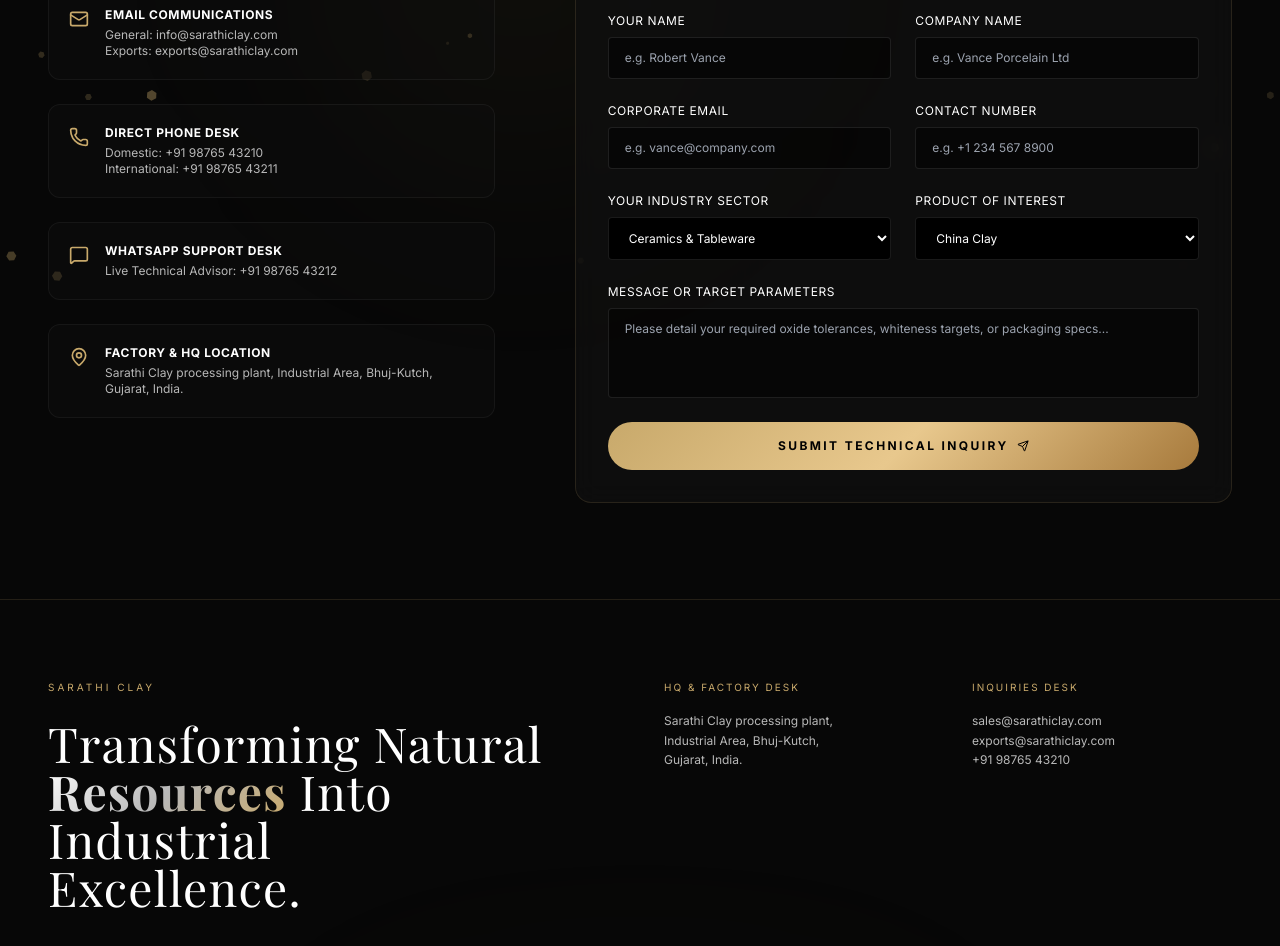
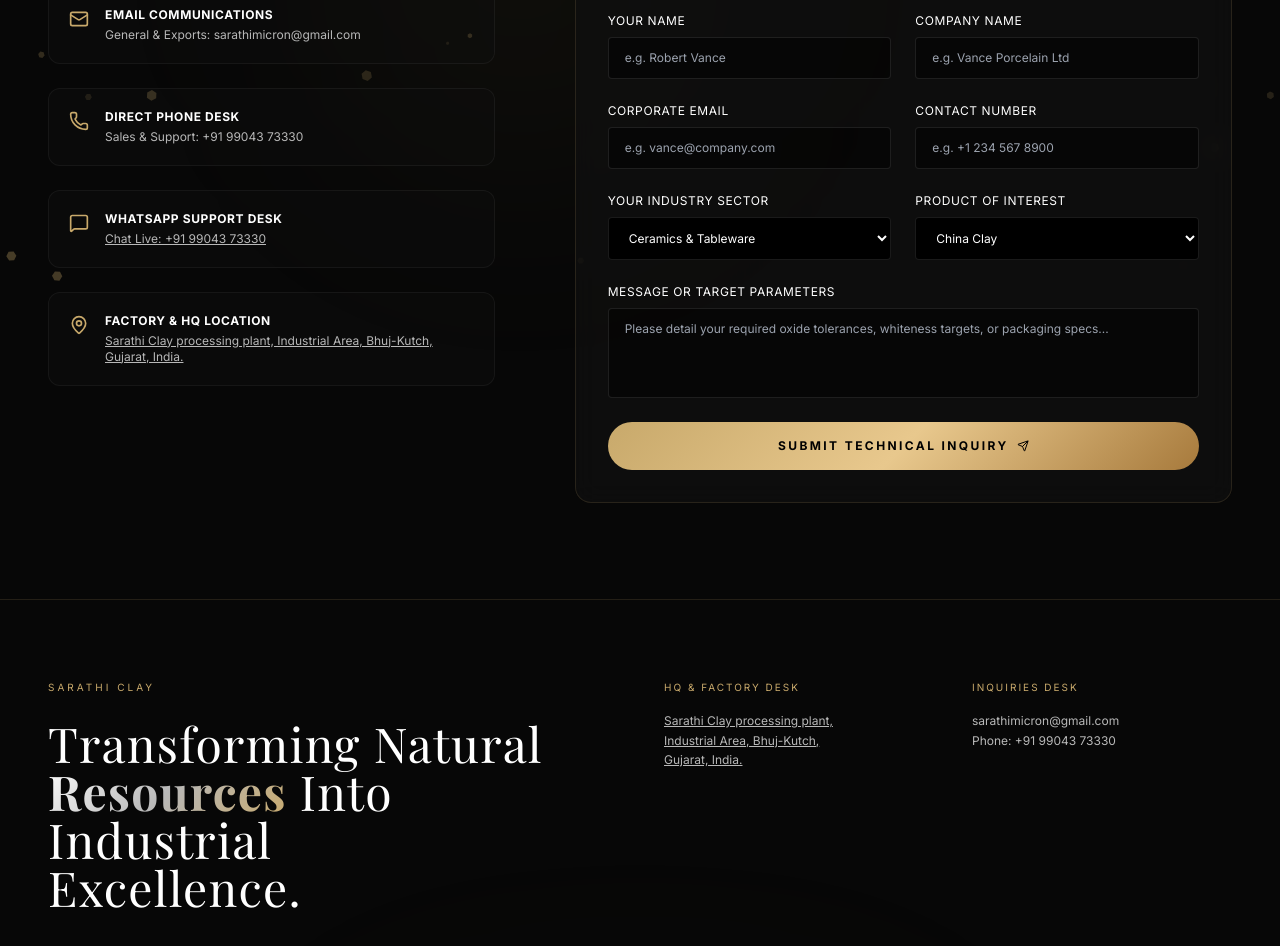
Before and after one commit to PranshBarasara/sarathiclay, a Next.js app: page /contact in a window 1280 px wide. Shown: the part 500-1446 px from the top of the page. Built offline with nearby package versions, Linux system fonts and the light colour scheme; a web font is replaced by a local one.

Commit message:
Update address link, email address, and phone number in contact page and footer

```diff
--- a/app/contact/page.tsx
+++ b/app/contact/page.tsx
@@ -93,8 +93,7 @@
                 <Mail className="text-gold h-5 w-5 shrink-0 mt-0.5" />
                 <div>
                   <h4 className="font-bold text-white uppercase tracking-wider">Email Communications</h4>
-                  <p className="text-mutedText mt-1">General: info@sarathiclay.com</p>
-                  <p className="text-mutedText">Exports: exports@sarathiclay.com</p>
+                  <p className="text-mutedText mt-1">General & Exports: sarathimicron@gmail.com</p>
                 </div>
               </div>
 
@@ -102,16 +101,22 @@
                 <Phone className="text-gold h-5 w-5 shrink-0 mt-0.5" />
                 <div>
                   <h4 className="font-bold text-white uppercase tracking-wider">Direct Phone Desk</h4>
-                  <p className="text-mutedText mt-1">Domestic: +91 98765 43210</p>
-                  <p className="text-mutedText">International: +91 98765 43211</p>
+                  <p className="text-mutedText mt-1">Sales & Support: +91 99043 73330</p>
                 </div>
               </div>
 
               <div className="flex items-start gap-4 p-5 bg-[#111111]/40 border border-white/5 rounded-xl">
                 <MessageSquare className="text-gold h-5 w-5 shrink-0 mt-0.5" />
                 <div>
-                  <h4 className="font-bold text-white uppercase tracking-wider">WhatsApp support desk</h4>
-                  <p className="text-mutedText mt-1">Live Technical Advisor: +91 98765 43212</p>
+                  <h4 className="font-bold text-white uppercase tracking-wider">WhatsApp Support Desk</h4>
+                  <a
+                    href="https://wa.me/919904373330"
+                    target="_blank"
+                    rel="noopener noreferrer"
+                    className="text-mutedText mt-1 hover:text-gold transition-colors inline-block underline"
+                  >
+                    Chat Live: +91 99043 73330
+                  </a>
                 </div>
               </div>
 
@@ -119,9 +124,14 @@
                 <MapPin className="text-gold h-5 w-5 shrink-0 mt-0.5" />
                 <div>
                   <h4 className="font-bold text-white uppercase tracking-wider">Factory & HQ Location</h4>
-                  <p className="text-mutedText mt-1">
+                  <a
+                    href="https://maps.app.goo.gl/cNDF6xQuGvCxzzdS6?g_st=am"
+                    target="_blank"
+                    rel="noopener noreferrer"
+                    className="text-mutedText mt-1 hover:text-gold transition-colors inline-block underline"
+                  >
                     Sarathi Clay processing plant, Industrial Area, Bhuj-Kutch, Gujarat, India.
-                  </p>
+                  </a>
                 </div>
               </div>
             </div>
--- a/components/Footer.tsx
+++ b/components/Footer.tsx
@@ -23,18 +23,22 @@
           <div className="grid grid-cols-2 gap-6 md:gap-12 justify-end">
             <div className="flex flex-col gap-4">
               <span className="text-[10px] font-sans text-gold tracking-[0.2em] uppercase">HQ & Factory Desk</span>
-              <p className="text-xs text-mutedText leading-relaxed font-sans">
+              <a
+                href="https://maps.app.goo.gl/cNDF6xQuGvCxzzdS6?g_st=am"
+                target="_blank"
+                rel="noopener noreferrer"
+                className="text-xs text-mutedText leading-relaxed font-sans hover:text-gold transition-colors underline"
+              >
                 Sarathi Clay processing plant,<br />
                 Industrial Area, Bhuj-Kutch,<br />
                 Gujarat, India.
-              </p>
+              </a>
             </div>
             <div className="flex flex-col gap-4">
               <span className="text-[10px] font-sans text-gold tracking-[0.2em] uppercase">Inquiries Desk</span>
               <p className="text-xs text-mutedText leading-relaxed font-sans">
-                sales@sarathiclay.com<br />
-                exports@sarathiclay.com<br />
-                +91 98765 43210
+                sarathimicron@gmail.com<br />
+                Phone: +91 99043 73330
               </p>
             </div>
           </div>
```
